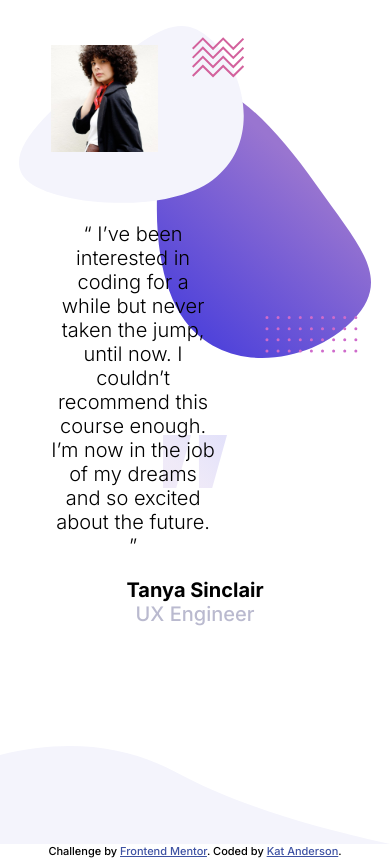
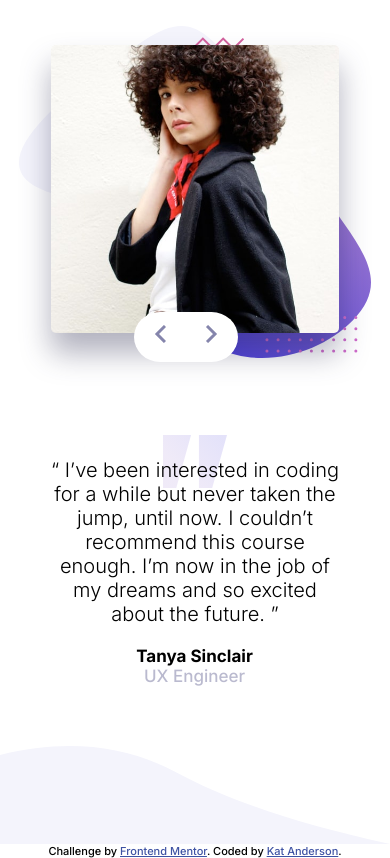
Before and after one commit to BootstrapKat/coding-bootcamp-testimonials-slider, a plain HTML site: page index.html in a window 390 px wide. Drawn offline with nearby package versions, Linux system fonts and the light colour scheme.

Commit message:
refine responsiveness add animations

```diff
--- a/index.html
+++ b/index.html
@@ -9,6 +9,7 @@
   <link rel="stylesheet" href="styles.css">
   <link rel="preconnect" href="https://fonts.gstatic.com">
   <link href="https://fonts.googleapis.com/css2?family=Inter:wght@300;500;700&display=swap" rel="stylesheet">
+  <link rel="stylesheet" href="https://cdnjs.cloudflare.com/ajax/libs/animate.css/4.1.1/animate.min.css" />
 
   <title>Coding Bootcamp Testimonials Slider</title>
 
@@ -29,37 +30,77 @@
   <main>
     <section id="testimonial-slider" class="">
       <div class="slideshow-container">
+
         <div id="slide1" class="single-slide">
-          <img src="images/image-tanya.jpg" alt="Tanya" />
-          <p class="slide-text">
+          <img class="animate__animated animate__fadeInDown" src="images/image-tanya.jpg" alt="Tanya" />
+          <p class="slide-text animate__animated animate__slideInLeft">
             “ I’ve been interested in coding for a while but never taken the jump, until now.
             I couldn’t recommend this course enough. I’m now in the job of my dreams and so
             excited about the future. ”
           </p>
-          <p class="author">Tanya Sinclair <span class="profession">UX Engineer</span></p>
+          <p class="author animate__animated animate__bounceInUp">Tanya Sinclair <span class="profession">UX
+              Engineer</span></p>
+        </div>
+
+        <div id="slide2" class="single-slide">
+          <img class="animate__animated animate__fadeInDown" src="images/image-john.jpg" alt="John" />
+          <p class="slide-text animate__animated animate__slideInLeft">
+            “ If you want to lay the best foundation possible I’d recommend taking this course.
+            The depth the instructors go into is incredible. I now feel so confident about
+            starting up as a professional developer. ”
+          </p>
+          <p class="author animate__animated animate__bounceInUp">John Tarkpor <span class="profession">Junior Front-end
+              Developer</span></p>
+        </div>
+
+
+      </div>
+
+      <div class="button-container">
+        <div class="button-wrap">
+          <a class="next" onclick="plusSlides(1)"><svg xmlns="http://www.w3.org/2000/svg" width="12" height="18">
+              <path fill="none" stroke="#8585AC" stroke-width="3" d="M11 1L3 9l8 8" />
+            </svg></a>
+          <a class="prev" onclick="plusSlides(-1)"><svg xmlns="http://www.w3.org/2000/svg" width="13" height="18">
+              <path fill="none" stroke="#8585AC" stroke-width="3" d="M2 1l8 8-8 8" />
+            </svg></a>
         </div>
       </div>
+
+
     </section>
   </main>
-
-  <!--  “ I’ve been interested in coding for a while but never taken the jump, until now.
-  I couldn’t recommend this course enough. I’m now in the job of my dreams and so
-  excited about the future. ”
-
-  Tanya Sinclair
-  UX Engineer
-
-  “ If you want to lay the best foundation possible I’d recommend taking this course.
-  The depth the instructors go into is incredible. I now feel so confident about
-  starting up as a professional developer. ”
-
-  John Tarkpor
-  Junior Front-end Developer -->
 
   <footer class="attribution">
     Challenge by <a href="https://www.frontendmentor.io?ref=challenge" target="_blank">Frontend Mentor</a>.
     Coded by <a href="#">Kat Anderson</a>.
   </footer>
+
+  <script>
+    var slideIndex = 1;
+    showSlides(slideIndex);
+
+    // Next/previous controls
+    function plusSlides(n) {
+      showSlides(slideIndex += n);
+    }
+
+    // Thumbnail image controls
+    function currentSlide(n) {
+      showSlides(slideIndex = n);
+    }
+
+    function showSlides(n) {
+      var i;
+      var slides = document.getElementsByClassName("single-slide");
+      if (n > slides.length) { slideIndex = 1 }
+      if (n < 1) { slideIndex = slides.length }
+      for (i = 0; i < slides.length; i++) {
+        slides[i].style.display = "none";
+      }
+      slides[slideIndex - 1].style.display = "block";
+    }
+  </script>
 </body>
 
 </html>
--- a/styles.css
+++ b/styles.css
@@ -14,11 +14,22 @@ main {
     background-image: url(images/pattern-bg.svg), url(images/pattern-quotes.svg), url(images/pattern-curve.svg);
     background-repeat: no-repeat;
     background-size: 45%, 8vw, 50%;
-    background-position: 95%, 25% 35%, 0% 100%;
+    background-position: 95%, 25% 20%, 0% 100%;
+}
+
+#testimonial-slider {
+    position: relative;
+}
+
+.slideshow-container {
+    height: 100%;
+    position: relative;
 }
 
 .single-slide {
+    display: none;
     margin-left: 45px;
+    height: 100%;
 }
 
 
@@ -29,6 +40,8 @@ main {
     position: relative;
     right: 7vw;
     width: 37%;
+    border-radius: 5px;
+    filter: drop-shadow(0px 20px 15px hsla(240, 37%, 20%, 0.349));
 }
 
 .slide-text, .author {
@@ -52,6 +65,38 @@ main {
     color: hsl(240, 18%, 77%);
 }
 
+.button-container {
+    display: flex;
+    justify-content: center;
+    align-items: center;
+    position: relative;
+    z-index: 3;
+    width: 100%;
+    top: -5%;
+}
+
+.button-container a {
+    background-color: #FFF;
+    border-radius: 50%;
+    padding: 15px 20px;
+}
+
+.button-container a.next {
+    border-bottom-right-radius: 0;
+    border-top-right-radius: 0;
+    margin: -5px;
+}
+
+.button-container a.prev {
+    border-bottom-left-radius: 0;
+    border-top-left-radius: 0;
+}
+
+.button-wrap {
+    position: fixed;
+    right: 30%;
+}
+
 @media only screen and (max-width: 768px) {
     main {
         justify-content: flex-start;
@@ -73,7 +118,8 @@ main {
         float: initial;
         position: initial;
         right: initial;
-        margin-bottom: 6vh;
+        margin-bottom: 2vh;
+        width: initial;
     }
 
     .slide-text, .author {
@@ -81,11 +127,20 @@ main {
         font-size: 20px;
         padding: 0;
         left: initial;
-        top: 5%;
+        width: initial;
     }
 
     .author {
-        width: 57%;
+        width: 49%;
         margin: 0 auto;
+        font-size: 17px;
+    }
+
+    .button-wrap {
+        right: 39%
+    }
+
+    .button-container {
+        top: -55%;
     }
 }
```
Also changed, not shown: 1 other file.
